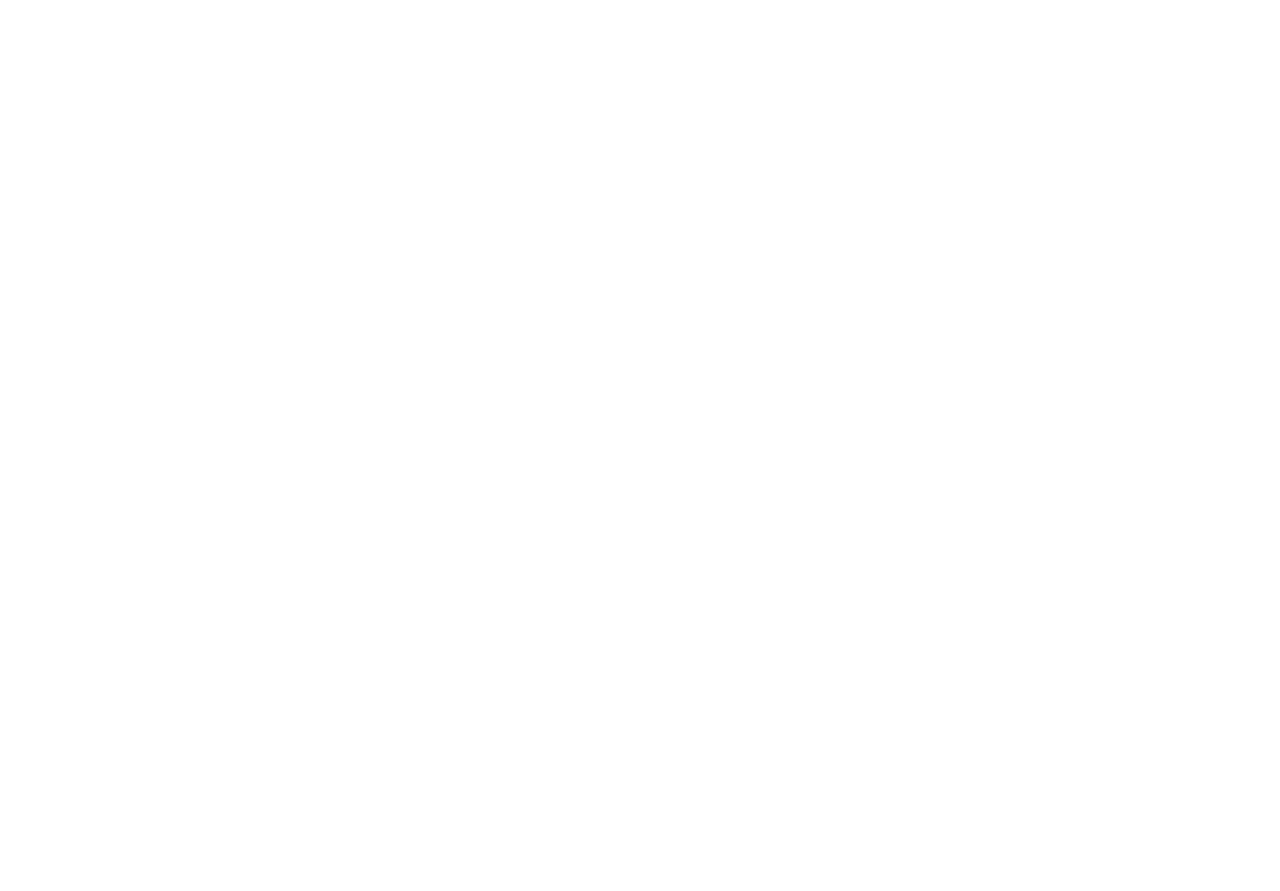
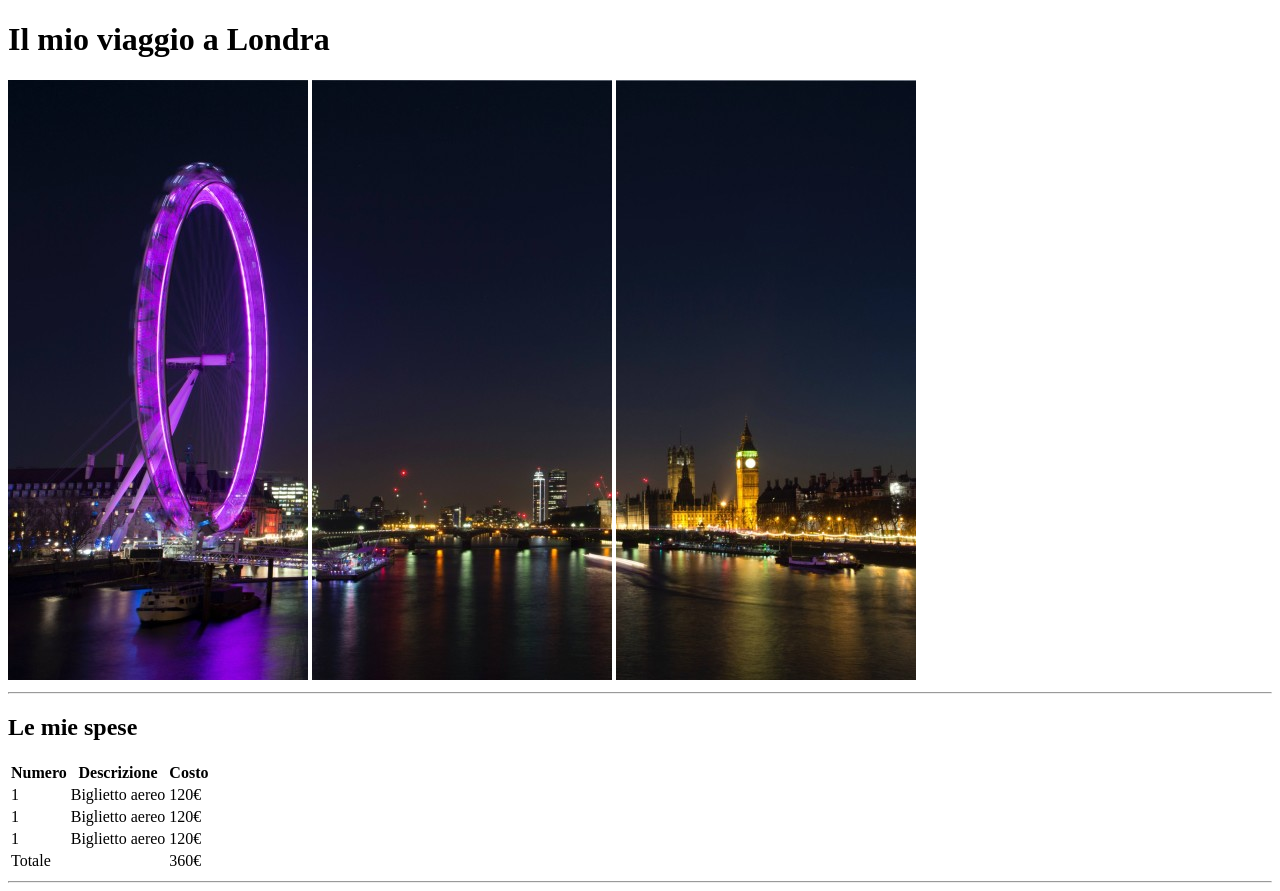
Before and after one commit to MarcoBione/html-london-trip, a plain HTML site: page index.html in a window 1280 px wide. Before the commit the page ends 800 px from the top, so only its background shows below. Drawn offline with Linux system fonts and the light colour scheme.

Commit message:
add header img + shopping table ->index html

```diff
--- a/index.html
+++ b/index.html
@@ -12,12 +12,70 @@
 
     <!-- inizio header -->
     <header>
-
+        <!-- title -->
+        <h1>Il mio viaggio a Londra</h1>
+        <img src="img/pexels-bill-emrich-230794-0.jpg" alt="Img Londra" >
+        <img src="img/pexels-bill-emrich-230794-1.jpg" alt="Img Londra" >
+        <img src="img/pexels-bill-emrich-230794-2.jpg" alt="Img Londra" >
     </header>
     <!-- fine header -->
-
+<hr>
     <!-- inizio main -->
     <main>
+        <!-- spese -->
+        <section>
+            <h2>Le mie spese</h2>
+
+             <!--inizio tab spese -->
+            <table>
+
+                <!-- intestazione -->
+                <thead>
+                    <th>Numero</th>
+                    <th>Descrizione</th>
+                    <th>Costo</th>
+                </thead>
+                <!-- fine intestazione -->
+
+                <!-- core tab -->
+                <tbody>
+                    <!-- riga1 -->
+                    <tr>
+                        <td>1</td>
+                        <td>Biglietto aereo</td>
+                        <td>120€</td>
+                    </tr>
+
+                    <!-- riga2 -->
+                    <tr>
+                        <td>1</td>
+                        <td>Biglietto aereo</td>
+                        <td>120€</td>
+                    </tr>
+
+                    <!-- riga3 -->
+                    <tr>
+                        <td>1</td>
+                        <td>Biglietto aereo</td>
+                        <td>120€</td>
+                    </tr>
+
+                    <!-- riga4 tot -->
+                    <tr>
+                        <td colspan="2">Totale</td>
+                        <td>360€</td>
+                    </tr>
+
+                </tbody>
+                <!-- fine core tab -->
+
+            </table>
+            <!-- fine tab spese -->
+
+        </section>
+        <!-- fine spese -->
+
+        <hr>
 
     </main>
     <!-- fine main -->
```
